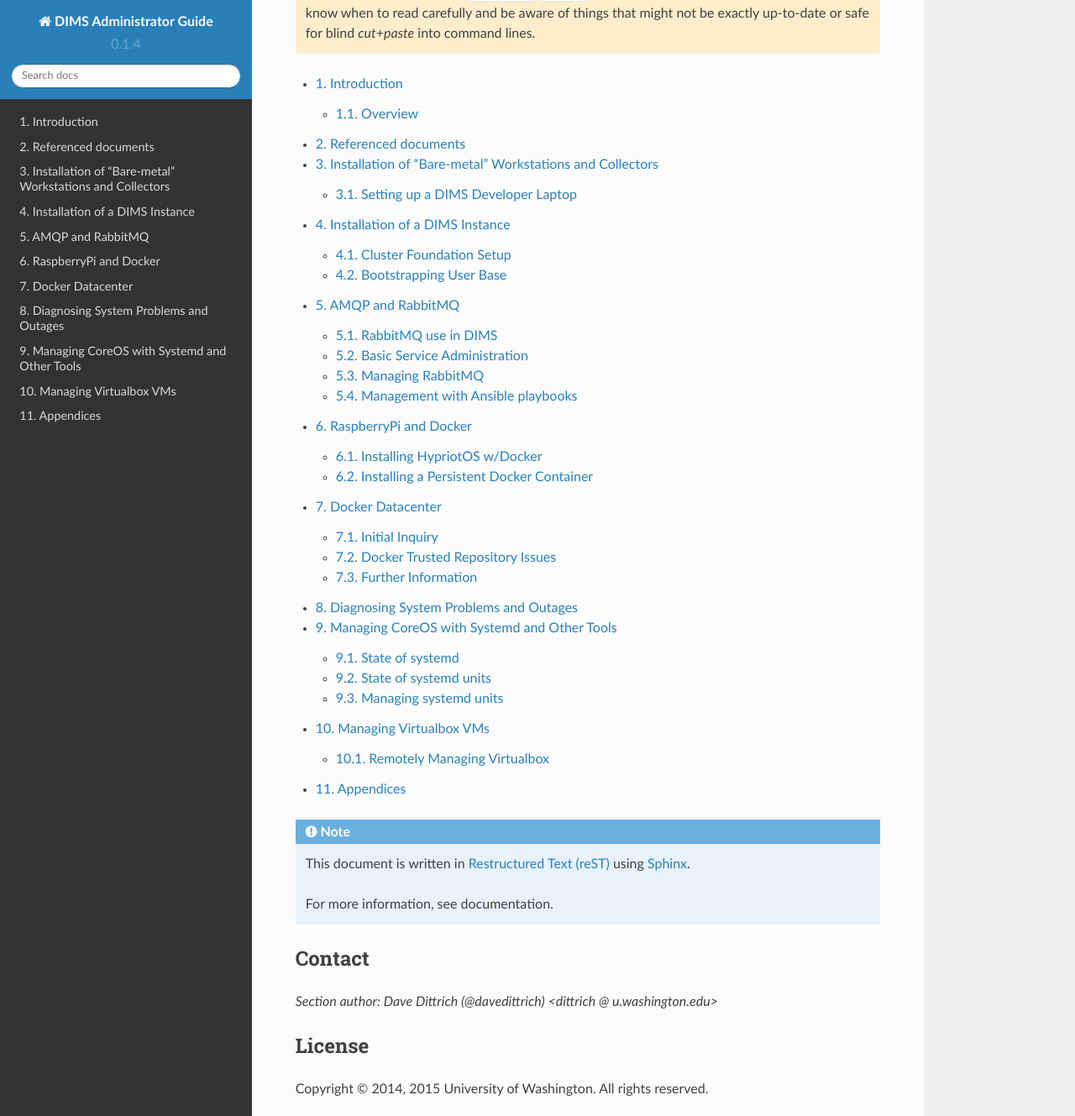
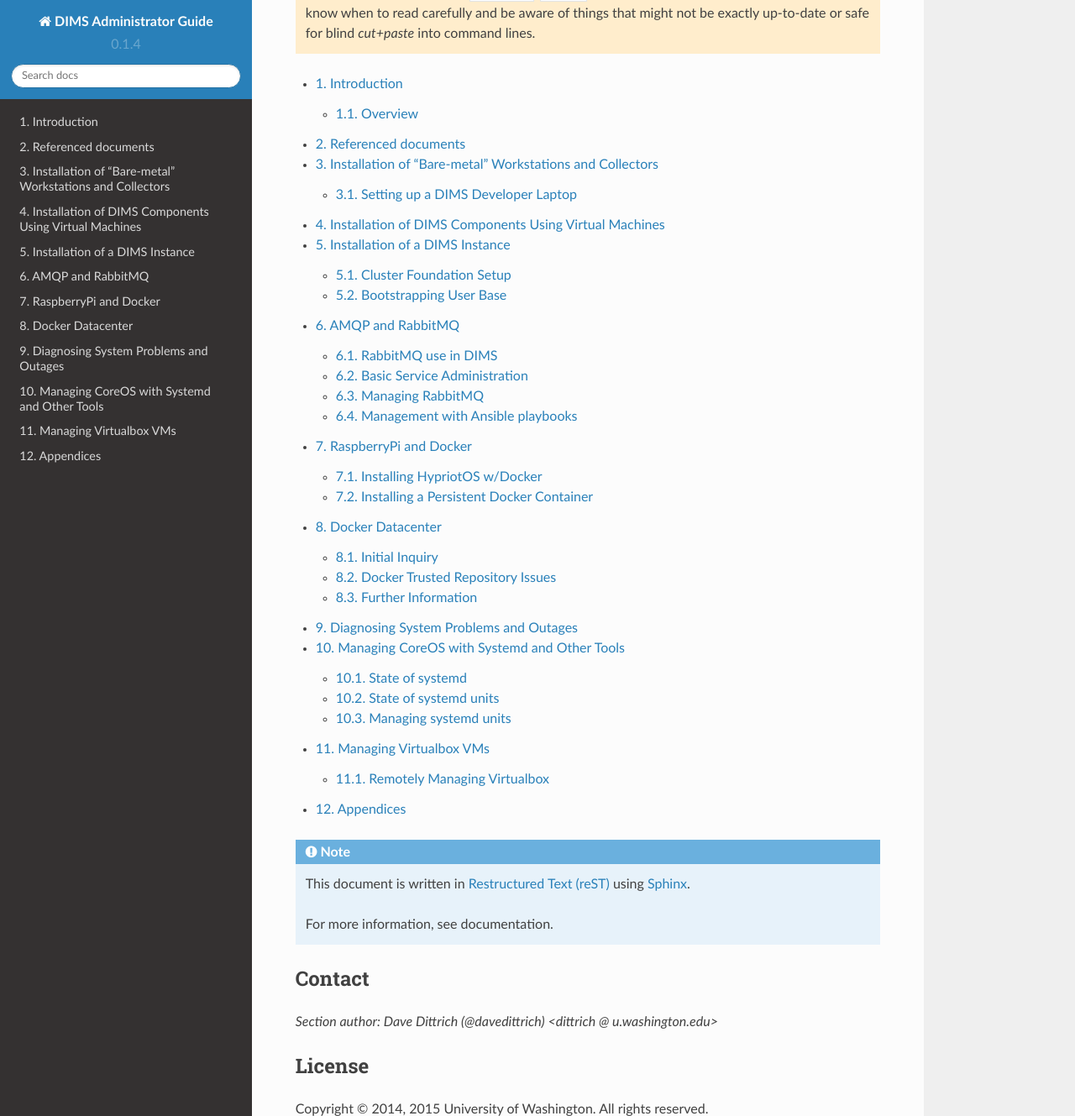
Before and after one commit to uw-dims/dims-adminguide, a Sphinx documentation site: the page built from docs/source/index.rst, in a window 1280 px wide and 1400 px high, scrolled down 390 px, cut to the strip 0-1329 px from the top of the window. Shown: the whole strip at 84% size. Built offline with Sphinx 7.4.7 and the Read the Docs theme 2.0.0, drawn with Linux system fonts in a browser that asks for light colours.

Commit message:
Add section for installing virtual machines (aot bare-metal)

```diff
--- a/docs/source/index.rst
+++ b/docs/source/index.rst
@@ -31,6 +31,7 @@
    introduction
    referenceddocs
    installingbaremetal
+   installingvirtualmachines
    installation
    rabbitmq
    rpidocker
--- /dev/null
+++ b/docs/source/installingvirtualmachines.rst
@@ -0,0 +1,9 @@
+.. _installingvirtualmachines:
+
+Installation of DIMS Components Using Virtual Machines
+======================================================
+
+This section describes installation of servers, developer workstations,
+or collector devices using **virtual machines**. Installation
+of DIMS component systems on "bare-metal" is covered in Section
+:ref:`installingbaremetal`.
```
